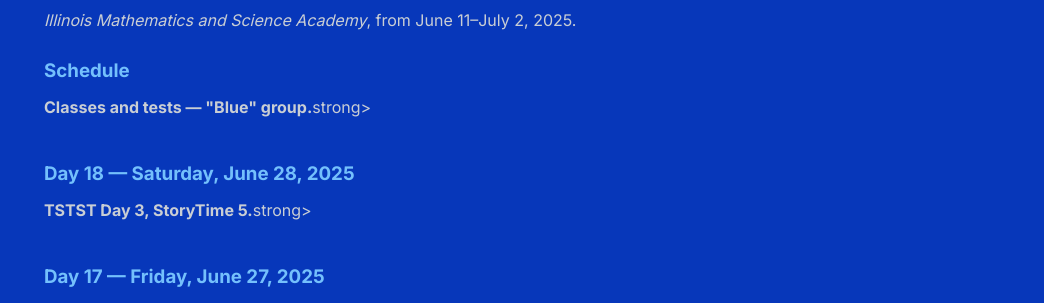
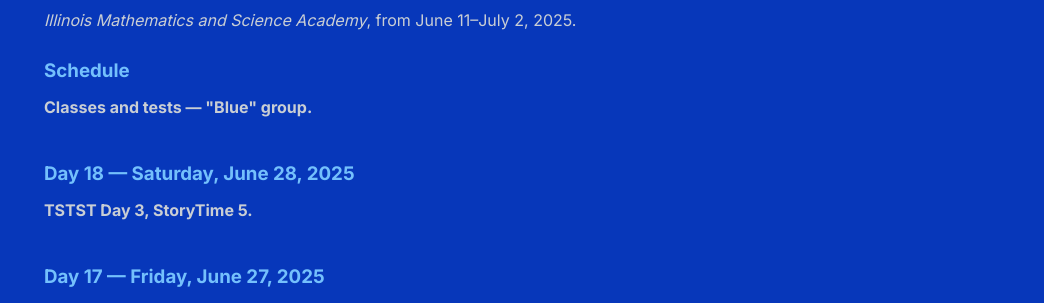
Before and after one commit to shihankanungo/shihankanungo.github.io, a Jekyll site: the page built from mop.md, in a window 1280 px wide and 900 px high. Shown: the part 276-579 px from the top of the window, without its empty margins (236-1280 px from the left). Built offline with Jekyll 4.4.1, drawn with Linux system fonts in a browser that asks for light colours.

Commit message:
Update mop.md

```diff
--- a/mop.md
+++ b/mop.md
@@ -8,7 +8,7 @@
 
 <div class="heading-block"><h3>Schedule</h3>
 <div class="subline"><details>
-    <summary style="list-style: none;"><strong>Classes and tests &mdash; "Blue" group.</strong>strong></summary>
+    <summary style="list-style: none;"><strong>Classes and tests &mdash; "Blue" group.</strong></summary>
 
     <p align="center"><img src="/images/mop-classes.png" width="700" /></p>
 
@@ -20,7 +20,7 @@
 
 <div class="heading-block"><h3>Day 18 &mdash; Saturday, June 28, 2025</h3>
 <div class="subline"><details>
-<summary style="list-style: none;"><strong>TSTST Day 3, StoryTime 5.</strong>strong></summary>
+<summary style="list-style: none;"><strong>TSTST Day 3, StoryTime 5.</strong></summary>
 
 <br>
 
```
